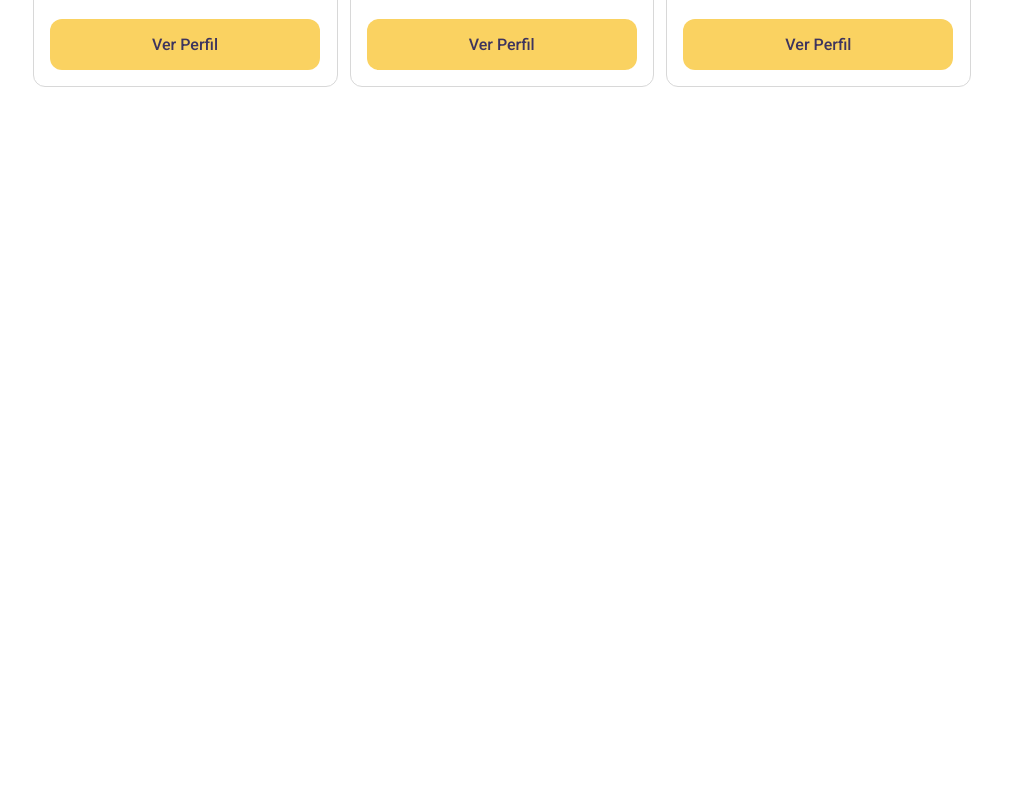
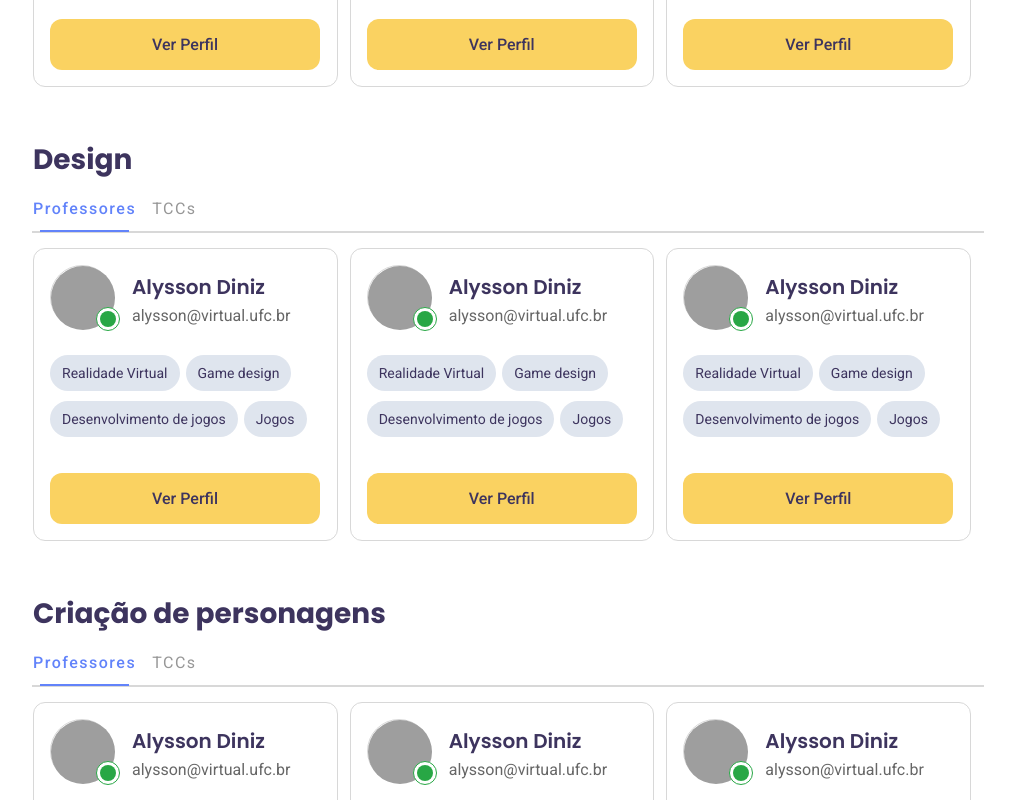
Before and after one commit to myguelangello/dory-front-end, a React (Create React App) app: page /home in a window 1280 px wide. Shown: the part 640-1440 px from the top of the page, without its empty margins (132-1147 px from the left). Before the commit the page ends 924 px from the top, so only its background shows below. Built offline with nearby package versions, Linux system fonts and the light colour scheme; grey boxes are pictures that could not be loaded.

Commit message:
add list areas home

```diff
--- a/src/pages/Home.js
+++ b/src/pages/Home.js
@@ -110,8 +110,9 @@ export function Home() {
                 </div>
 
                 <div className="resultados-container">
-                    <div className="item-resultado">
-                        <h1>{interesses[0]}</h1>
+                    {interesses.map((inter, index) => (
+                        <div key={index} className="item-resultado">
+                            <h1>{inter}</h1>
 
                             <div className="nav-filtros">
                                 <div className="filtros">
@@ -141,6 +142,7 @@ export function Home() {
                                 TCCs={listTCCs}
                             />
                         </div>
+                    ))}
                 </div>
             </section>
         </div>
--- a/src/styles/home.css
+++ b/src/styles/home.css
@@ -54,6 +54,8 @@
 #home .resultados-container .item-resultado {
     display: flex;
     flex-direction: column;
+
+    margin-bottom: 36px;
 }
 
 #home .resultados-container .item-resultado h1 {
```
Lines whose indentation alone changed are shown as unchanged.
